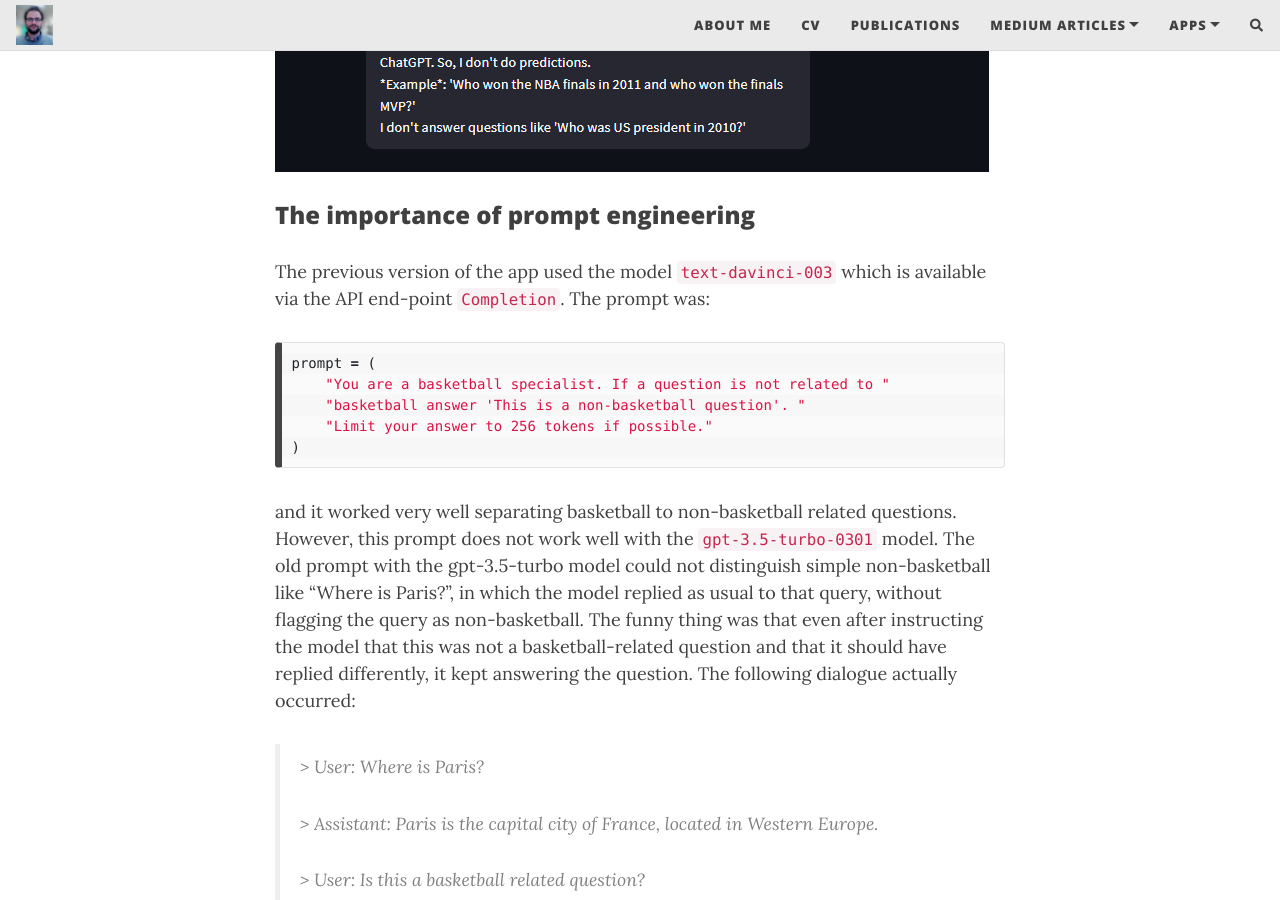
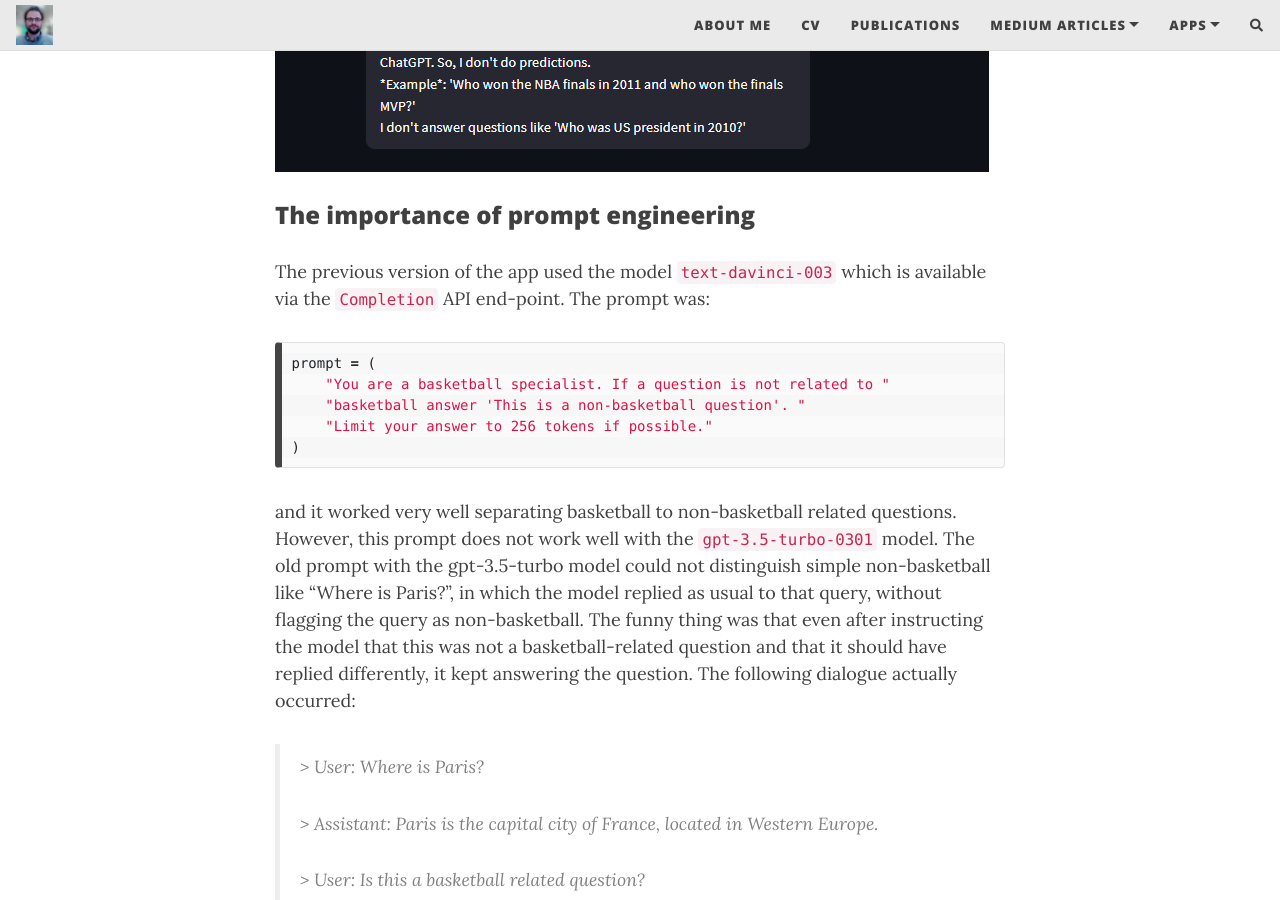
Before and after one commit to giasemidis/giasemidis.github.io, a Jekyll site: the page built from _posts/2023-05-29-chatgpt-chatbox-assistant.md, in a window 1280 px wide and 900 px high, scrolled down 3783 px. Built offline with Jekyll 4.4.1, drawn with Linux system fonts in a browser that asks for light colours; nearby versions of some CDN libraries; comment, search, counter and statistics services are not loaded.

Commit message:
minor fixed

````diff
--- a/_posts/2023-05-29-chatgpt-chatbox-assistant.md
+++ b/_posts/2023-05-29-chatgpt-chatbox-assistant.md
@@ -101,7 +101,7 @@ In the picture, I demonstrate how the chat-bot follows the context of the discus
 
 ### The importance of prompt engineering
 
-The previous version of the app used the model `text-davinci-003` which is available via the API end-point `Completion`. The prompt was:
+The previous version of the app used the model `text-davinci-003` which is available via the `Completion` API end-point. The prompt was:
 
 ```python
 prompt = (
````
